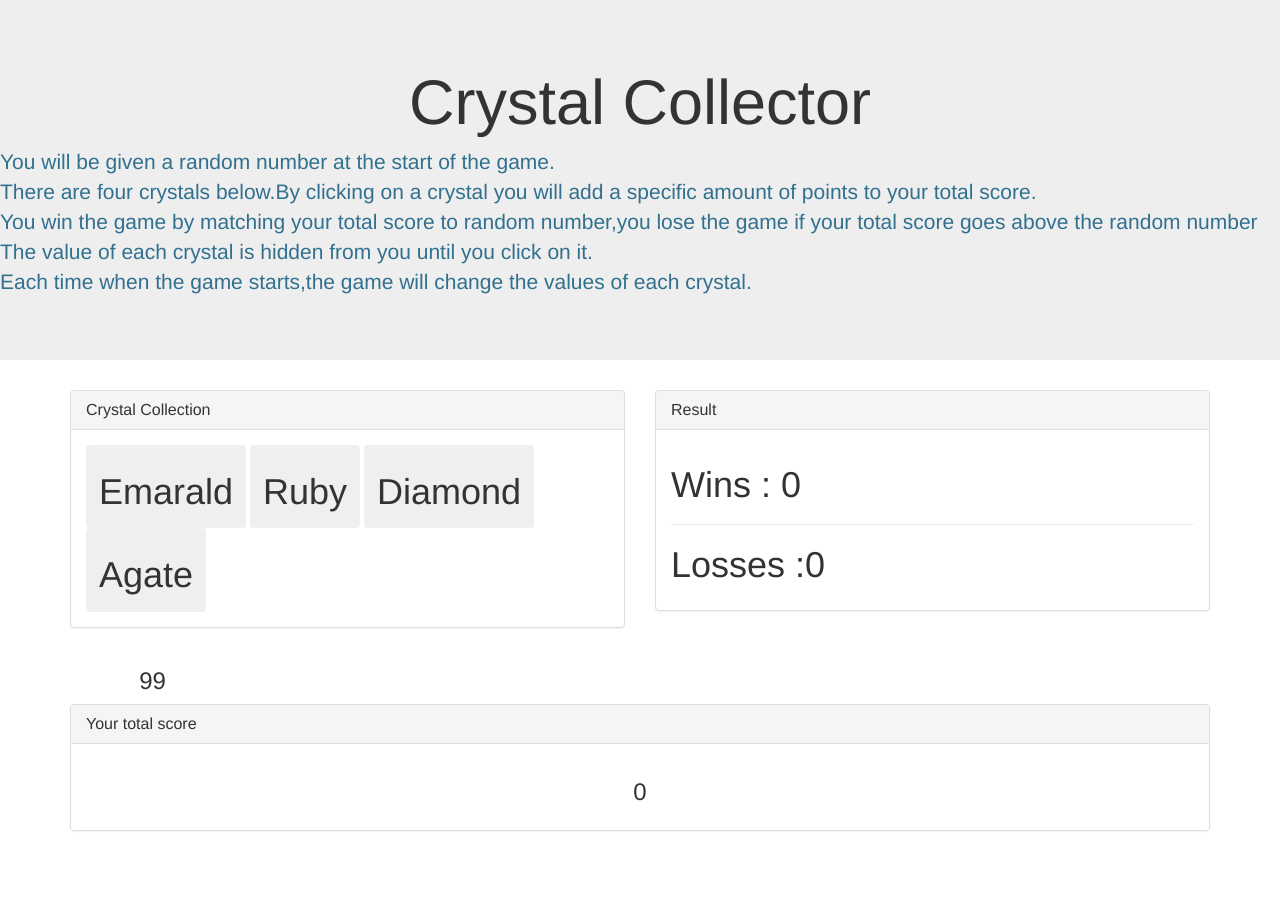
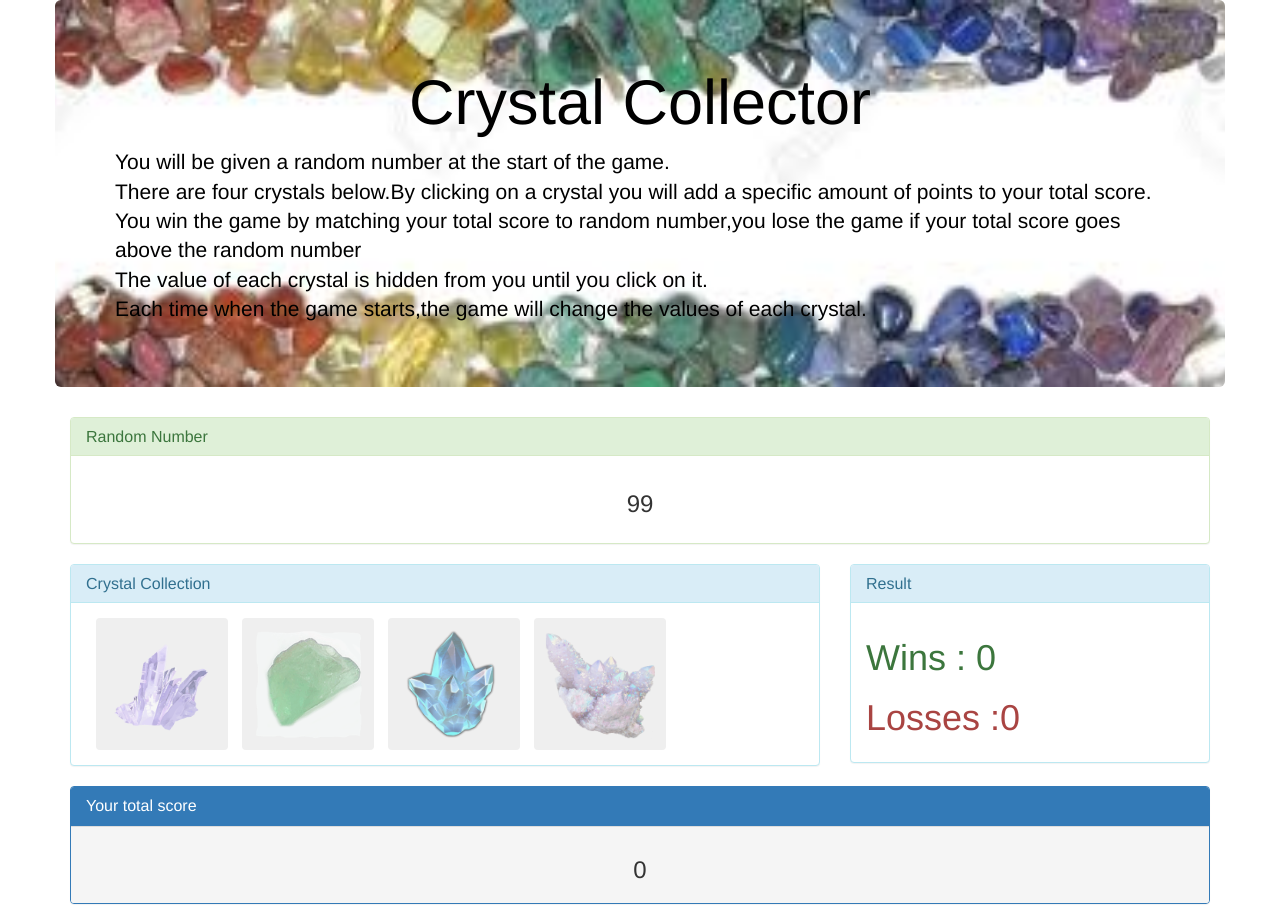
Before and after one commit to vinantinaik/CrystalsCollector, a plain HTML site: page index.html in a window 1280 px wide. Before the commit the page ends 851 px from the top, so only its background shows below. Drawn offline with nearby package versions, Linux system fonts and the light colour scheme.

Commit message:
added animation and styles

```diff
--- a/assets/css/style.css
+++ b/assets/css/style.css
@@ -0,0 +1,24 @@
+
+.btn{
+    padding: 10px;
+    margin-left: 10px;
+}
+
+img{
+    width: 110px;
+    height: 110px;
+
+}
+
+.jumbotron
+{
+
+    background: url('../images/banner.JPG') no-repeat top center fixed;
+    background-size: cover;
+    color:#000000;
+}
+
+
+
+
+}
--- a/assets/javascript/game.js
+++ b/assets/javascript/game.js
@@ -3,7 +3,7 @@
 var totalScore = 0;
 var random = 0;
 var crystalCollection = [{
-    name: "agate",
+    name: "avatan",
     value: 0,
     minValue: 1,
     maxValue: 12,
@@ -12,7 +12,7 @@ var crystalCollection = [{
     }
 },
 {
-    name: "emerald",
+    name: "greenapatite",
     value: 0,
     minValue: 1,
     maxValue: 12,
@@ -21,7 +21,7 @@ var crystalCollection = [{
     }
 },
 {
-    name: "ruby",
+    name: "marvel",
     value: 0,
     minValue: 1,
     maxValue: 12,
@@ -30,7 +30,7 @@ var crystalCollection = [{
     }
 },
 {
-    name: "diamond",
+    name: "tumblr",
     value: 0,
     minValue: 1,
     maxValue: 12,
@@ -54,7 +54,9 @@ var game = {
 
 $(document).ready(function () {
 
-
+   $("img").animate({
+    opacity :.5
+   });
 
     //setIntialValues();
     displayScore();
@@ -122,4 +124,12 @@ $(document).ready(function () {
         setIntialValues();
     }
 
+    $("img").hover(function(){
+        $(this).stop();
+        $(this).animate({opacity:1},'fast')
+    }, function(){
+        $(this).stop().animate({opacity:.5},'slow')
+    });
+
+
 });
--- a/index.html
+++ b/index.html
@@ -19,71 +19,79 @@
 </head>
 
 <body>
-    <div class="jumbotron">
-        <h1 class="text-center">Crystal Collector</h1>
-        <p class="text-justify text-info">You will be given a random number at the start of the game.
-            <br> There are four crystals below.By clicking on a crystal you will add a specific amount of points to your total
-            score.
-            <br> You win the game by matching your total score to random number,you lose the game if your total score goes above
-            the random number
-            <br> The value of each crystal is hidden from you until you click on it.
-            <br> Each time when the game starts,the game will change the values of each crystal.</p>
-    </div>
+
+
     <div class="container">
         <div class="row">
-            <div class="col-lg-6">
-                <div class="panel panel-default">
+            <div class="col-lg-12 jumbotron">
+                <h1 class="text-center">Crystal Collector</h1>
+                <p class="lead">You will be given a random number at the start of the game.
+                    <br> There are four crystals below.By clicking on a crystal you will add a specific amount of points to your
+                    total score.
+                    <br> You win the game by matching your total score to random number,you lose the game if your total score
+                    goes above the random number
+                    <br> The value of each crystal is hidden from you until you click on it.
+                    <br> Each time when the game starts,the game will change the values of each crystal.</p>
+            </div>
+        </div>
+        <div class="row">
+            <div class="col-lg-12">
+                <div class="panel panel-success">
+                    <div class="panel-heading">
+                        <h3 class="panel-title">Random Number</h3>
+                    </div>
+                    <div class="panel-body" id="randomNumberHolder">
+
+                    </div>
+                </div>
+
+            </div>
+
+        </div>
+        <div class="row">
+            <div class="col-lg-8">
+                <div class="panel panel-info">
                     <div class="panel-heading">
                         <h3 class="panel-title">Crystal Collection</h3>
                     </div>
                     <div class="panel-body">
-                        <button class="btn" value="emerald">
-                            <h1>Emarald</h1>
+                        <button class="btn" value="avatan">
+                            <img src="./assets/images/avatan.png" alt="">
                         </button>
-                        <button class="btn" value="ruby">
-                            <h1>Ruby</h1>
+                        <button class="btn" value="greenapatite">
+                            <img src="./assets/images/greenapatite.png" alt="">
                         </button>
-                        <button class="btn" value="diamond">
-                            <h1>Diamond</h1>
+                        <button class="btn" value="marvel">
+                            <img src="./assets/images/marvel.png" alt="">
                         </button>
 
-                        <button class="btn" value="agate">
-                            <h1>Agate</h1>
+                        <button class="btn" value="tumblr">
+                            <img src="./assets/images/tumblr.png" alt="">
                         </button>
                     </div>
                 </div>
             </div>
-            <div class="col-lg-6">
-                <div class="panel panel-default">
+            <div class="col-lg-4">
+                <div class="panel panel-info">
                     <div class="panel-heading">
                         <h3 class="panel-title">Result</h3>
                     </div>
                     <div class="panel-body">
-                        <h1 id="wins"></h1>
-                        <hr>
-                        <h1 id="losses"></h1>
+                        <h1 class="text-success" id="wins"></h1>
+                        <h1 class="text-danger" id="losses"></h1>
                     </div>
                 </div>
             </div>
 
         </div>
-        <div class="row">
-            <div class="col-lg-2">
-                <div id="randomNumberHolder">
 
-                </div>
-            </div>
-            <div class="col-lg-6">
-
-            </div>
-        </div>
         <div class="row">
             <div class="col-lg-12">
-                <div class="panel panel-default">
+                <div class="panel panel-primary">
                     <div class="panel-heading">
                         <h3 class="panel-title">Your total score</h3>
                     </div>
-                    <div class="panel-body">
+                    <div class="panel-footer">
                         <h3 id="totalScoreHolder" class="text-center"></h3>
                     </div>
                 </div>
@@ -93,6 +101,8 @@
 
     </div>
 
+
+
 </body>
 
 </html>
```
Also changed, not shown: assets/images/avatan.png (added), assets/images/banner.jpg (added), assets/images/crystals_banner.png (added), assets/images/greenapatite.png (added), assets/images/marvel.png (added), assets/images/tumblr.png (added).
